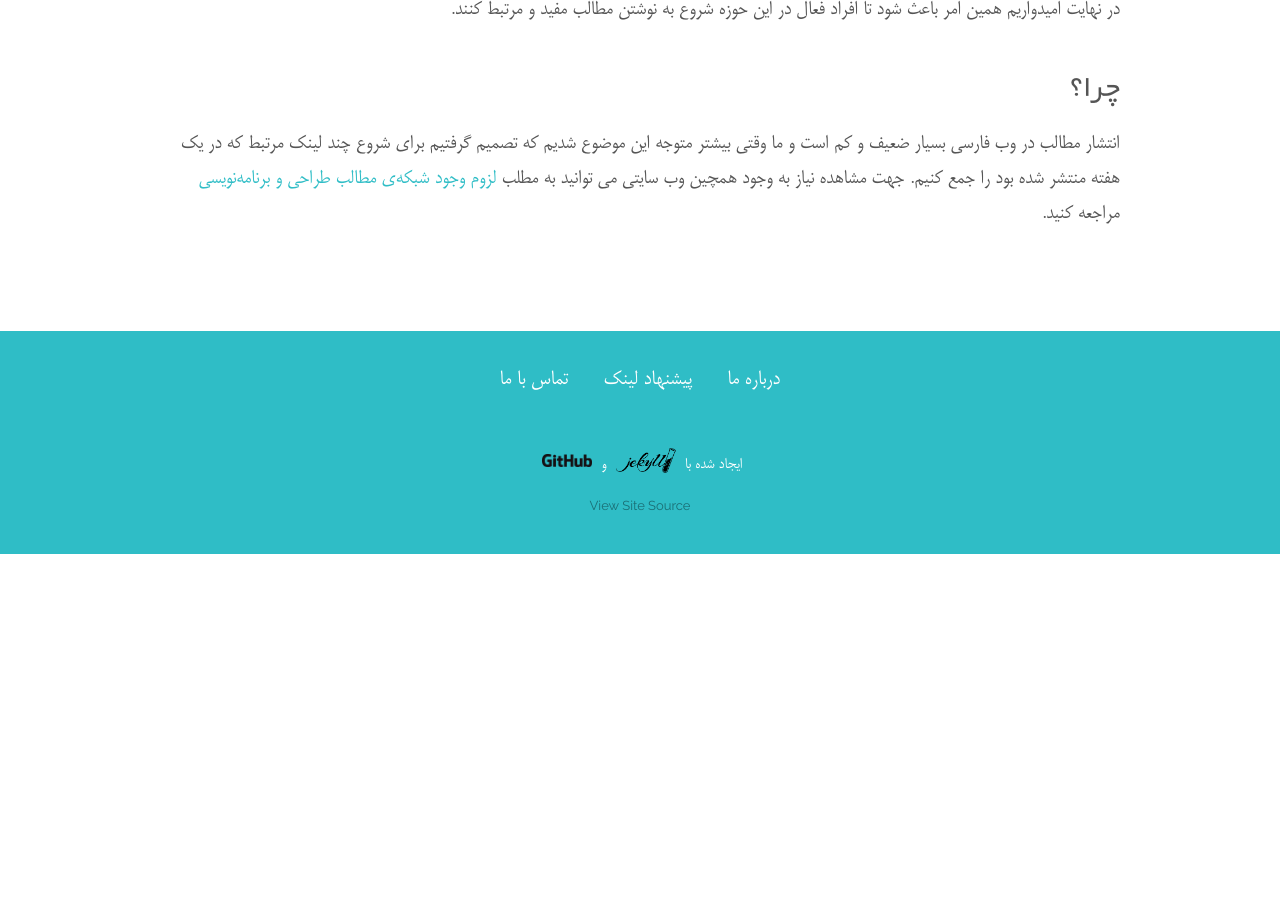
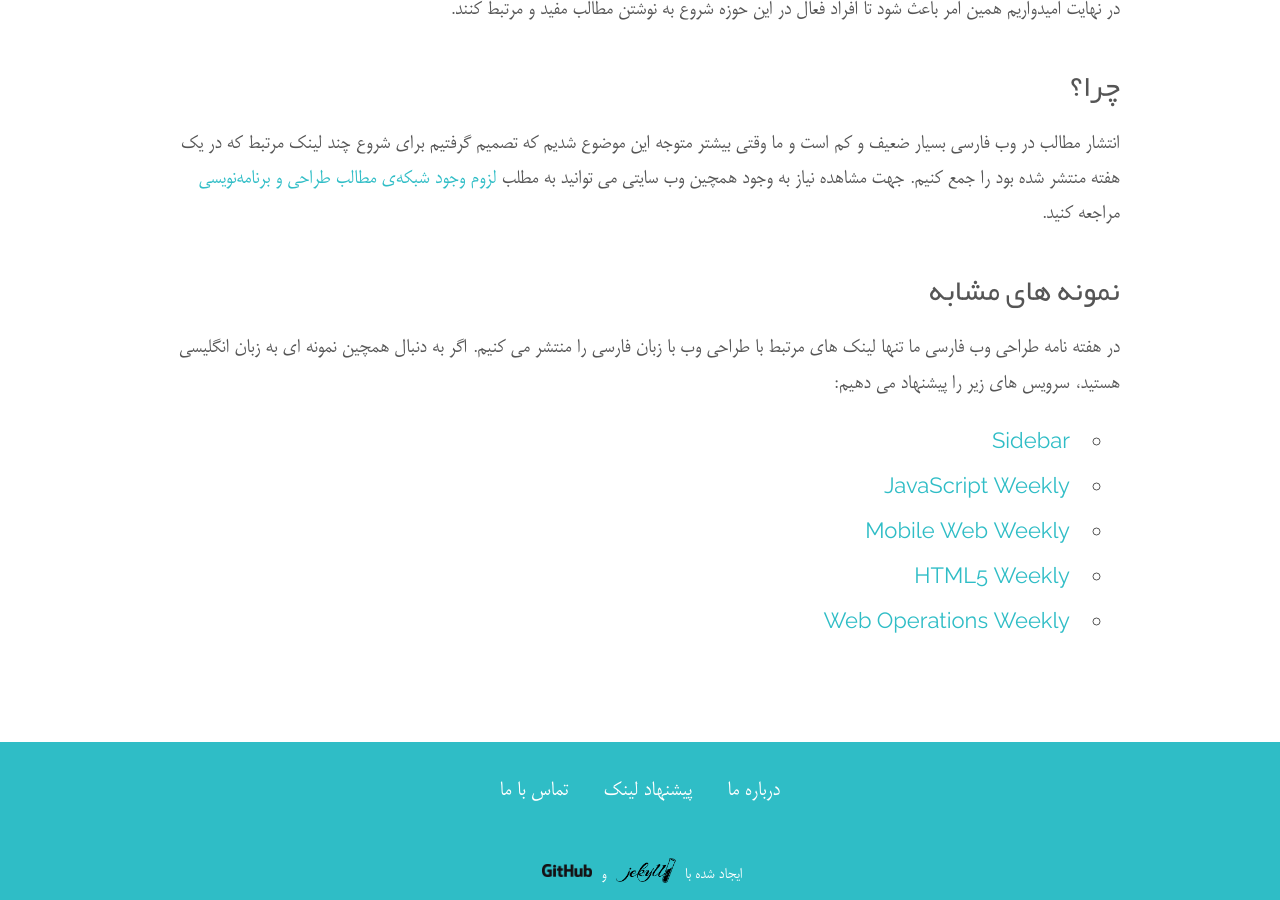
Before and after one commit to reyhoun/ui.toread, a Jekyll site: the page built from about.md, in a window 1280 px wide and 900 px high, scrolled down 1087 px. Built offline with Jekyll 4.4.1, drawn with Linux system fonts in a browser that asks for light colours; before the commit the page ends 1641 px from its top, so only the background shows below that.

Commit message:
Update: About Page / Similar Project

```diff
--- a/about.md
+++ b/about.md
@@ -15,3 +15,12 @@ permalink: /about/
 
 ### چرا؟
 انتشار مطالب در وب فارسی بسیار ضعیف و کم است و ما وقتی بیشتر متوجه این موضوع شدیم که تصمیم گرفتیم برای شروع چند لینک مرتبط که در یک هفته منتشر شده بود را جمع کنیم. جهت مشاهده نیاز به وجود همچین وب سایتی می توانید به مطلب [لزوم وجود شبکه‌ی مطالب طراحی و برنامه‌نویسی](http://front-end.ir/general/why-we-need-a-network-for-ui-ux-and-programming-resources/) مراجعه کنید.
+
+### نمونه های مشابه
+در هفته نامه طراحی وب فارسی ما تنها لینک های مرتبط با طراحی وب با زبان فارسی را منتشر می کنیم. اگر به دنبال همچین نمونه ای به زبان انگلیسی هستید، سرویس های زیر را پیشنهاد می دهیم:
+
+* [Sidebar](http://sidebar.io/)
+* [JavaScript Weekly](http://javascriptweekly.com/)
+* [Mobile Web Weekly](http://mobilewebweekly.co/)
+* [HTML5 Weekly](http://html5weekly.com/)
+* [Web Operations Weekly](http://webopsweekly.com/)
```
